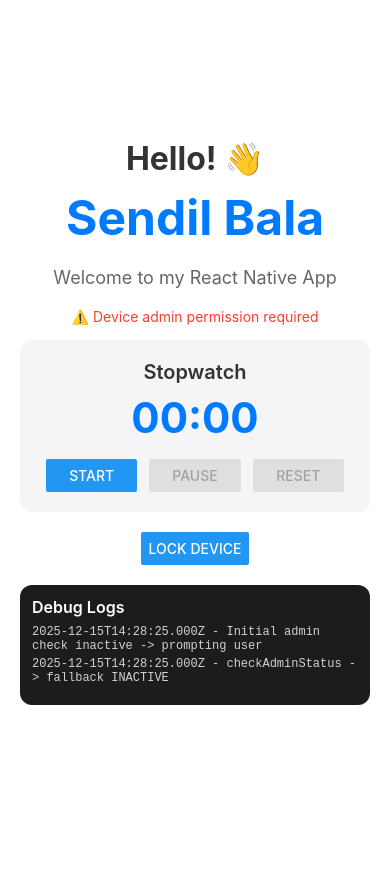
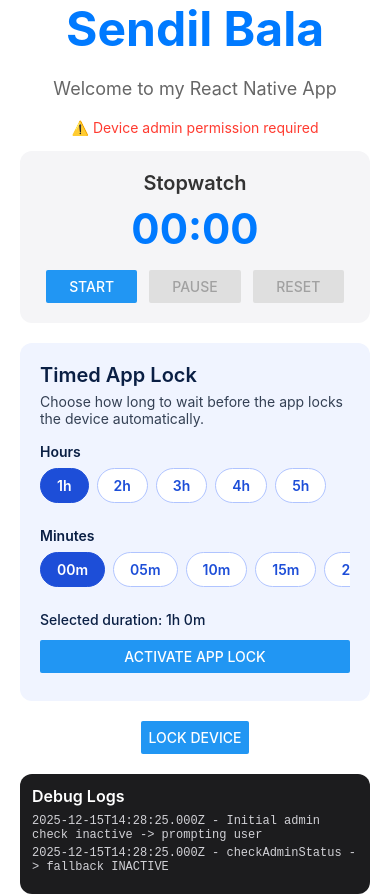
Before and after one commit to sendilb191/no-sleep-react-own, a React Native app: screen / in a window 390 px wide. Before the commit the page ends 844 px from the top, so only its background shows below. Built offline with nearby package versions, Linux system fonts and the light colour scheme.

Commit message:
feat: add timed device lock scheduler

```diff
--- a/App.js
+++ b/App.js
@@ -7,6 +7,7 @@ import {
   StatusBar,
   Button,
   NativeModules,
+  Pressable,
   NativeEventEmitter,
   Alert,
   AppState,
@@ -15,6 +16,9 @@ import {
 
 const { DeviceLock } = NativeModules;
 
+const HOURS_OPTIONS = [1, 2, 3, 4, 5];
+const MINUTE_OPTIONS = [0, 5, 10, 15, 20, 25, 30, 35, 40, 45, 50, 55];
+
 function App() {
   const [isAdmin, setIsAdmin] = useState(false);
   const [elapsedMs, setElapsedMs] = useState(0);
@@ -22,6 +26,11 @@ function App() {
   const intervalRef = useRef(null);
   const hasPromptedForAdmin = useRef(false);
   const [debugLogs, setDebugLogs] = useState([]);
+  const countdownIntervalRef = useRef(null);
+  const [selectedHours, setSelectedHours] = useState(HOURS_OPTIONS[0]);
+  const [selectedMinutes, setSelectedMinutes] = useState(MINUTE_OPTIONS[0]);
+  const [isLockScheduled, setIsLockScheduled] = useState(false);
+  const [scheduledRemainingMs, setScheduledRemainingMs] = useState(0);
 
   const appendLog = useCallback((message) => {
     const timestamp = new Date().toISOString();
@@ -113,7 +122,7 @@ function App() {
     return () => {
       subscription.remove();
     };
-  }, [checkAdminStatus]);
+  }, [appendLog, checkAdminStatus]);
 
   useEffect(() => {
     if (!isStopwatchRunning) {
@@ -162,8 +171,49 @@ function App() {
     setElapsedMs(0);
   };
 
-  const lockDevice = async () => {
-    if (DeviceLock && DeviceLock.lockNow) {
+  const stopCountdown = useCallback(() => {
+    if (countdownIntervalRef.current) {
+      clearInterval(countdownIntervalRef.current);
+      countdownIntervalRef.current = null;
+    }
+  }, []);
+
+  const resetScheduledLockState = useCallback(() => {
+    stopCountdown();
+    setIsLockScheduled(false);
+    setScheduledRemainingMs(0);
+  }, [stopCountdown]);
+
+  const formatScheduledDuration = useCallback(() => {
+    const hoursText = `${selectedHours}h`;
+    const minutesText = `${selectedMinutes}m`;
+    return `${hoursText} ${minutesText}`;
+  }, [selectedHours, selectedMinutes]);
+
+  const formatRemainingTime = (ms) => {
+    const totalSeconds = Math.max(0, Math.floor(ms / 1000));
+    const hours = Math.floor(totalSeconds / 3600)
+      .toString()
+      .padStart(2, "0");
+    const minutes = Math.floor((totalSeconds % 3600) / 60)
+      .toString()
+      .padStart(2, "0");
+    const seconds = (totalSeconds % 60).toString().padStart(2, "0");
+    return `${hours}:${minutes}:${seconds}`;
+  };
+
+  const lockDevice = useCallback(async () => {
+    if (isLockScheduled) {
+      appendLog("lockDevice -> cancelling scheduled lock before execution");
+      resetScheduledLockState();
+    }
+
+    if (!DeviceLock || !DeviceLock.lockNow) {
+      appendLog("lockDevice -> DeviceLock module missing");
+      Alert.alert("Warning", "Device lock functionality is not available.");
+      return;
+    }
+
     try {
       await DeviceLock.lockNow();
       setIsAdmin(true);
@@ -188,10 +238,7 @@ function App() {
                   await promptForAdmin();
                 } catch (e) {
                   appendLog("Grant Permission flow failed");
-                    Alert.alert(
-                      "Error",
-                      "Failed to open device admin settings."
-                    );
+                  Alert.alert("Error", "Failed to open device admin settings.");
                 }
               },
             },
@@ -205,11 +252,76 @@ function App() {
         );
       }
     }
-    } else {
-      appendLog("lockDevice -> DeviceLock module missing");
-      Alert.alert("Warning", "Device lock functionality is not available.");
+  }, [appendLog, isLockScheduled, promptForAdmin, resetScheduledLockState]);
+
+  const scheduleLock = useCallback(() => {
+    if (!DeviceLock || !DeviceLock.lockNow) {
+      appendLog("scheduleLock -> DeviceLock module missing");
+      Alert.alert(
+        "Warning",
+        "Device lock functionality is not available on this device."
+      );
+      return;
     }
+
+    const totalMinutes = selectedHours * 60 + selectedMinutes;
+    if (totalMinutes <= 0) {
+      appendLog("scheduleLock -> invalid duration");
+      Alert.alert(
+        "Invalid duration",
+        "Select at least one minute before activating the app lock."
+      );
+      return;
+    }
+
+    stopCountdown();
+
+    const totalMs = totalMinutes * 60 * 1000;
+    setScheduledRemainingMs(totalMs);
+    setIsLockScheduled(true);
+    appendLog(`Scheduled lock in ${formatScheduledDuration()}`);
+
+    countdownIntervalRef.current = setInterval(() => {
+      setScheduledRemainingMs((prev) => Math.max(prev - 1000, 0));
+    }, 1000);
+  }, [
+    DeviceLock,
+    appendLog,
+    formatScheduledDuration,
+    selectedHours,
+    selectedMinutes,
+    stopCountdown,
+  ]);
+
+  const cancelScheduledLock = useCallback(() => {
+    if (!isLockScheduled) {
+      return;
+    }
+
+    resetScheduledLockState();
+    appendLog("Scheduled lock cancelled");
+  }, [appendLog, isLockScheduled, resetScheduledLockState]);
+
+  useEffect(() => {
+    if (isLockScheduled && scheduledRemainingMs === 0) {
+      stopCountdown();
+      setIsLockScheduled(false);
+      appendLog("Scheduled lock countdown reached zero");
+      lockDevice();
+    }
+  }, [
+    appendLog,
+    isLockScheduled,
+    lockDevice,
+    scheduledRemainingMs,
+    stopCountdown,
+  ]);
+
+  useEffect(() => {
+    return () => {
+      stopCountdown();
     };
+  }, [stopCountdown]);
 
   return (
     <SafeAreaView style={styles.container}>
@@ -250,6 +362,78 @@ function App() {
                 disabled={!elapsedMs && !isStopwatchRunning}
               />
             </View>
+          </View>
+        </View>
+        <View style={styles.timerContainer}>
+          <Text style={styles.timerTitle}>Timed App Lock</Text>
+          <Text style={styles.timerDescription}>
+            Choose how long to wait before the app locks the device
+            automatically.
+          </Text>
+          <Text style={styles.selectorLabel}>Hours</Text>
+          <View style={styles.selectorRow}>
+            {HOURS_OPTIONS.map((option) => {
+              const isSelected = selectedHours === option;
+              return (
+                <Pressable
+                  key={`hours-${option}`}
+                  onPress={() => setSelectedHours(option)}
+                  style={[styles.chip, isSelected && styles.chipSelected]}
+                >
+                  <Text
+                    style={[
+                      styles.chipText,
+                      isSelected && styles.chipTextSelected,
+                    ]}
+                  >
+                    {`${option}h`}
+                  </Text>
+                </Pressable>
+              );
+            })}
+          </View>
+          <Text style={styles.selectorLabel}>Minutes</Text>
+          <ScrollView
+            horizontal
+            showsHorizontalScrollIndicator={false}
+            style={styles.selectorScroll}
+            contentContainerStyle={styles.selectorScrollContent}
+          >
+            {MINUTE_OPTIONS.map((option) => {
+              const isSelected = selectedMinutes === option;
+              return (
+                <Pressable
+                  key={`minutes-${option}`}
+                  onPress={() => setSelectedMinutes(option)}
+                  style={[styles.chip, isSelected && styles.chipSelected]}
+                >
+                  <Text
+                    style={[
+                      styles.chipText,
+                      isSelected && styles.chipTextSelected,
+                    ]}
+                  >
+                    {`${option.toString().padStart(2, "0")}m`}
+                  </Text>
+                </Pressable>
+              );
+            })}
+          </ScrollView>
+          <Text style={styles.timerSummary}>
+            Selected duration: {formatScheduledDuration()}
+          </Text>
+          {isLockScheduled && (
+            <Text style={styles.countdown}>
+              Locking in {formatRemainingTime(scheduledRemainingMs)}
+            </Text>
+          )}
+          <View style={styles.scheduleButtonWrapper}>
+            <Button
+              title={
+                isLockScheduled ? "Cancel Scheduled Lock" : "Activate App Lock"
+              }
+              onPress={isLockScheduled ? cancelScheduledLock : scheduleLock}
+            />
           </View>
         </View>
         <Button title="Lock Device" onPress={lockDevice} />
@@ -331,6 +515,81 @@ const styles = StyleSheet.create({
     color: "#007AFF",
     marginBottom: 16,
   },
+  timerContainer: {
+    width: "100%",
+    marginBottom: 20,
+    backgroundColor: "#F0F4FF",
+    borderRadius: 12,
+    padding: 20,
+  },
+  timerTitle: {
+    fontSize: 20,
+    fontWeight: "600",
+    color: "#0A1F44",
+    marginBottom: 6,
+  },
+  timerDescription: {
+    fontSize: 14,
+    color: "#344054",
+    marginBottom: 16,
+  },
+  selectorLabel: {
+    fontSize: 14,
+    fontWeight: "600",
+    color: "#0A1F44",
+    marginBottom: 8,
+  },
+  selectorRow: {
+    flexDirection: "row",
+    flexWrap: "wrap",
+    marginBottom: 16,
+  },
+  selectorScroll: {
+    maxHeight: 48,
+    marginBottom: 16,
+  },
+  selectorScrollContent: {
+    alignItems: "center",
+    paddingRight: 4,
+  },
+  chip: {
+    borderRadius: 24,
+    borderWidth: 1,
+    borderColor: "#B0C4FF",
+    paddingVertical: 8,
+    paddingHorizontal: 16,
+    marginRight: 8,
+    marginBottom: 8,
+    backgroundColor: "#FFFFFF",
+  },
+  chipSelected: {
+    backgroundColor: "#1D4ED8",
+    borderColor: "#1D4ED8",
+  },
+  chipText: {
+    fontSize: 14,
+    color: "#1D4ED8",
+    fontWeight: "600",
+  },
+  chipTextSelected: {
+    color: "#FFFFFF",
+  },
+  timerSummary: {
+    fontSize: 14,
+    color: "#0A1F44",
+    marginBottom: 8,
+    fontWeight: "500",
+  },
+  countdown: {
+    fontSize: 16,
+    color: "#DC2626",
+    fontWeight: "600",
+    marginBottom: 12,
+  },
+  scheduleButtonWrapper: {
+    marginTop: 4,
+    marginBottom: 8,
+  },
   buttonRow: {
     flexDirection: "row",
     justifyContent: "space-between",
```
Also changed, not shown: 1 other file (tests, documents, lock files or other folders). Lines whose indentation alone changed are shown as unchanged.
